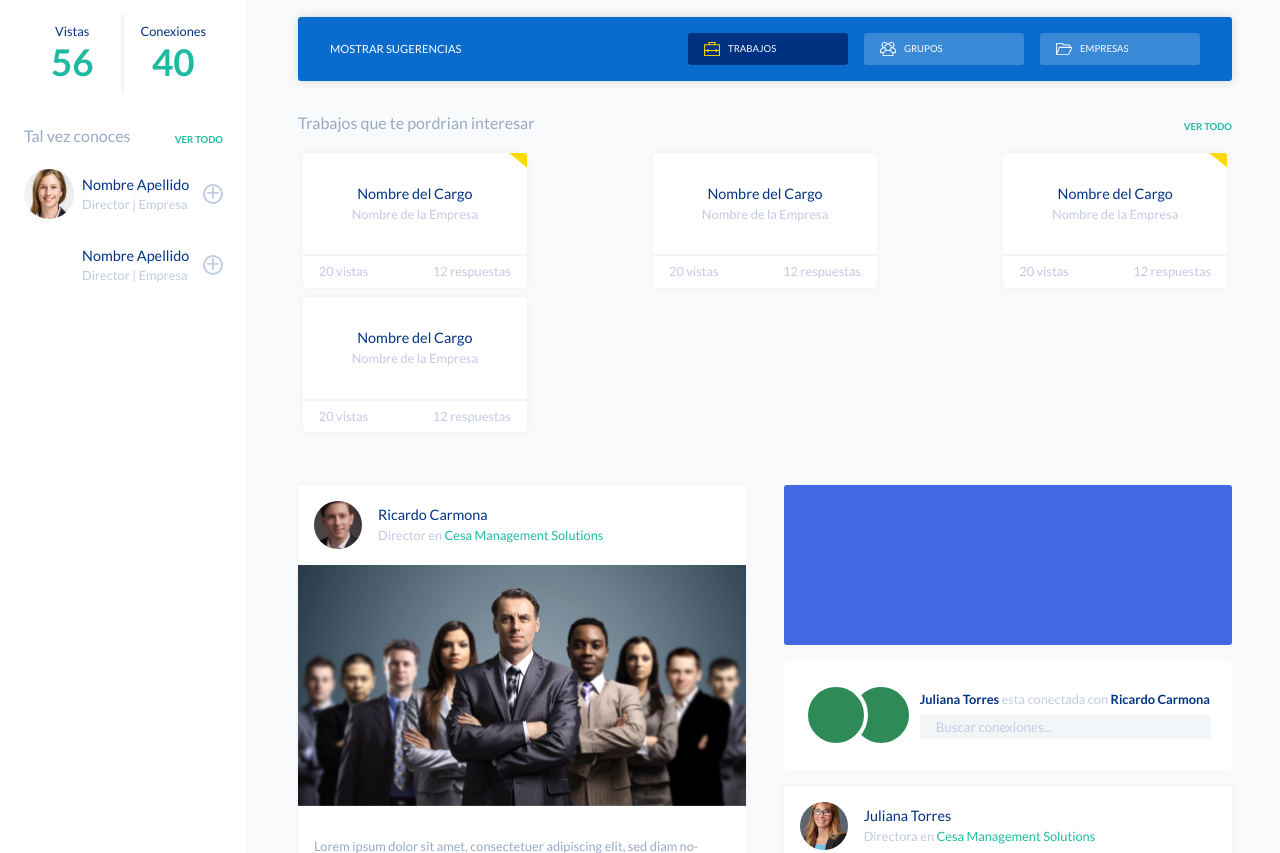
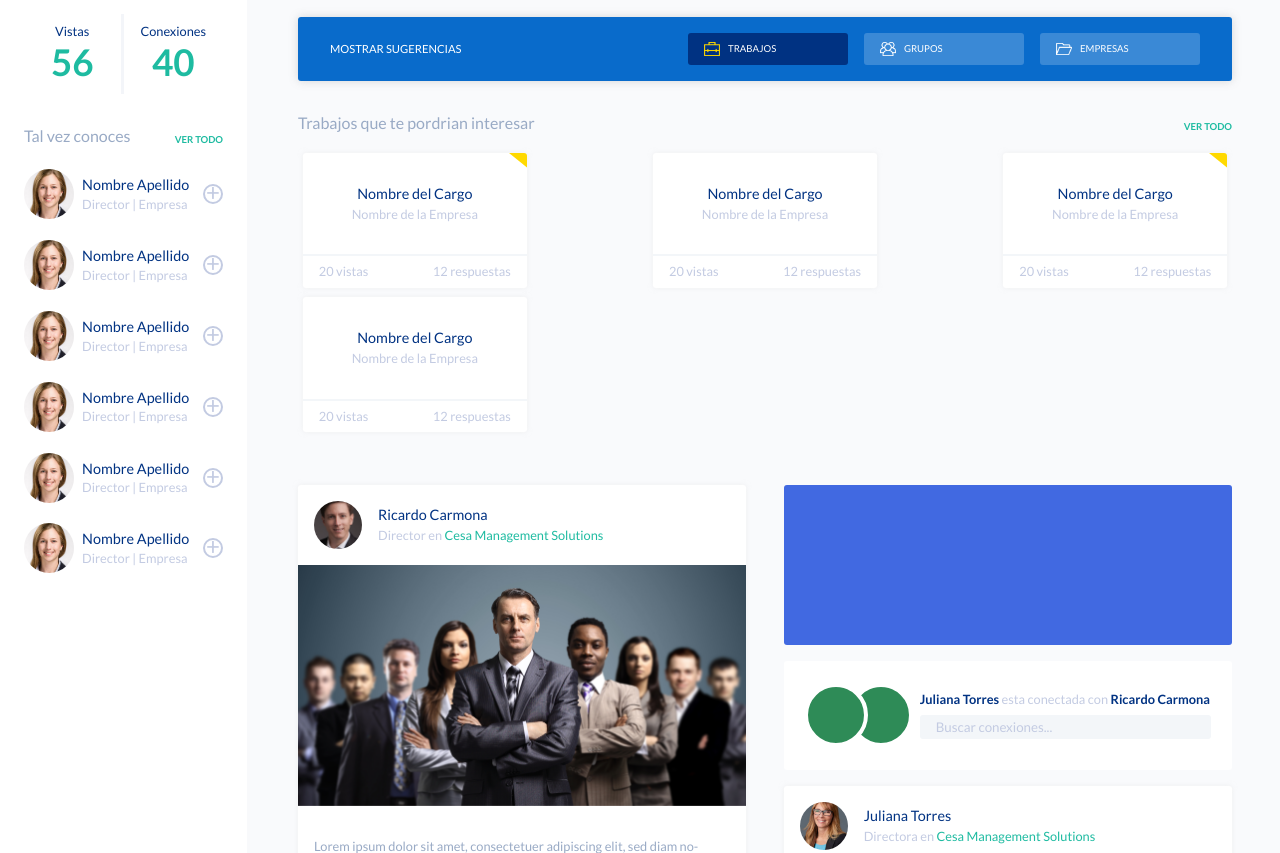
Before and after one commit to domingoacd/leaders-test, a PHP site: page / in a window 1280 px wide. Shown: the part 327-1180 px from the top of the page. Run offline with PHP 8.4, Linux system fonts and the light colour scheme.

Commit message:
mobile sidebar

```diff
--- a/index.html
+++ b/index.html
@@ -115,7 +115,71 @@
           <a class="recommendation-more" href=""> + </a>
         </div>
         <div class="recommendation-box">
-          <div class="recommendation-avatar"></div>
+          <img class="recommendation-avatar" src="./assets/recomm-pic.png" />
+          <div class="recommendation-details">
+            <p class="recommendation-details__user-name">Nombre Apellido</p>
+            <p class="recommendation-details__user-job">
+              <span class="recommendation-details__user-job-title"
+                >Director</span
+              >
+              |
+              <span class="recommendation-details__user-job-company"
+                >Empresa</span
+              >
+            </p>
+          </div>
+          <a class="recommendation-more" href=""> + </a>
+        </div>
+        <div class="recommendation-box">
+          <img class="recommendation-avatar" src="./assets/recomm-pic.png" />
+          <div class="recommendation-details">
+            <p class="recommendation-details__user-name">Nombre Apellido</p>
+            <p class="recommendation-details__user-job">
+              <span class="recommendation-details__user-job-title"
+                >Director</span
+              >
+              |
+              <span class="recommendation-details__user-job-company"
+                >Empresa</span
+              >
+            </p>
+          </div>
+          <a class="recommendation-more" href=""> + </a>
+        </div>
+        <div class="recommendation-box">
+          <img class="recommendation-avatar" src="./assets/recomm-pic.png" />
+          <div class="recommendation-details">
+            <p class="recommendation-details__user-name">Nombre Apellido</p>
+            <p class="recommendation-details__user-job">
+              <span class="recommendation-details__user-job-title"
+                >Director</span
+              >
+              |
+              <span class="recommendation-details__user-job-company"
+                >Empresa</span
+              >
+            </p>
+          </div>
+          <a class="recommendation-more" href=""> + </a>
+        </div>
+        <div class="recommendation-box">
+          <img class="recommendation-avatar" src="./assets/recomm-pic.png" />
+          <div class="recommendation-details">
+            <p class="recommendation-details__user-name">Nombre Apellido</p>
+            <p class="recommendation-details__user-job">
+              <span class="recommendation-details__user-job-title"
+                >Director</span
+              >
+              |
+              <span class="recommendation-details__user-job-company"
+                >Empresa</span
+              >
+            </p>
+          </div>
+          <a class="recommendation-more" href=""> + </a>
+        </div>
+        <div class="recommendation-box">
+          <img class="recommendation-avatar" src="./assets/recomm-pic.png" />
           <div class="recommendation-details">
             <p class="recommendation-details__user-name">Nombre Apellido</p>
             <p class="recommendation-details__user-job">
--- a/js/index.js
+++ b/js/index.js
@@ -6,6 +6,8 @@ const showSideBar = (e) => {
 
   sideBar.classList.add('show')
   overlay.classList.add('show')
+
+  document.body.classList.add('showing-overlay');
 }
 
 const attachSideProfileEvent = () => {
--- a/styles/global.css
+++ b/styles/global.css
@@ -37,6 +37,10 @@ body {
   background-color: var(--first-color);
 }
 
+body.showing-overlay {
+  overflow: hidden;
+}
+
 .overlay {
   position: fixed;
   top: 0;
--- a/styles/home.css
+++ b/styles/home.css
@@ -604,11 +604,14 @@
     left: 0;
     bottom: 0;
     z-index: 1000;
+    width: 90%;
+    max-width: 25rem;
     transition: transform 0.5s;
     transform: translateX(-100%);
   }
 
   .home-sidebar.show {
+    overflow: auto;
     transform: translateX(0);
   }
 
```
